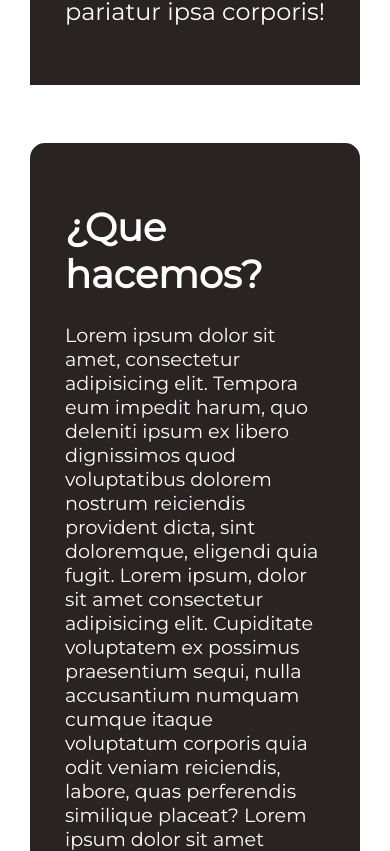
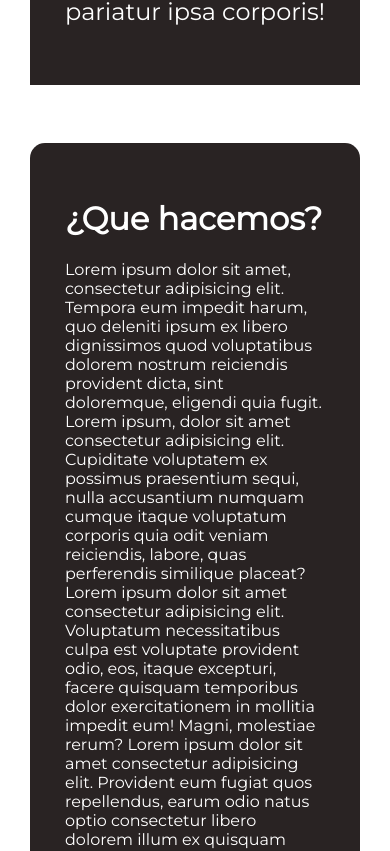
Before and after one commit to JuanC0de/Maqueta_Desarrollo_Web, a plain HTML site: page nosotros.html in a window 390 px wide. Shown: the part 4528-5379 px from the top of the page. Drawn offline with Linux system fonts and the light colour scheme.

Commit message:
Finalización del Responsive en todas las páginas

```diff
--- a/css/styles.css
+++ b/css/styles.css
@@ -226,7 +226,36 @@ footer{
     justify-content: center;
     color:white;
 }
+@media (max-width: 1300px) {
 
+    .right_column{
+        width: 30%;
+        height: 70%;
+        font-size: 1.5rem;
+    }
+ }
+ @media (max-width: 1100px) {
+    .left_column{
+       width: 100%;
+    }
+    .right_columnContacto{
+        width: 100%;
+    }
+    .panel_info_nosotros {
+       background-color: white;
+       height: auto;
+       display: flex;
+       padding-left: 20px;
+       flex-direction: row;
+       flex-wrap: wrap;
+       justify-content:center;
+       align-items: center;
+   }
+   .right_column{
+       width: 100%;
+       height: auto;
+   }
+}
 @media (max-width: 650px) {
 
     header{
@@ -281,6 +310,8 @@ footer{
         height: auto;
         flex-direction: column;
         padding: 30px;
+        justify-content:center;
+        align-items: center;
     }
     .left_column{
         width: 100%;
@@ -291,6 +322,7 @@ footer{
     .right_column{
         width: auto;
         height: auto;
+        font-size: 1rem;
     }
     .buscador_boletin{
         width: 60%;
```
